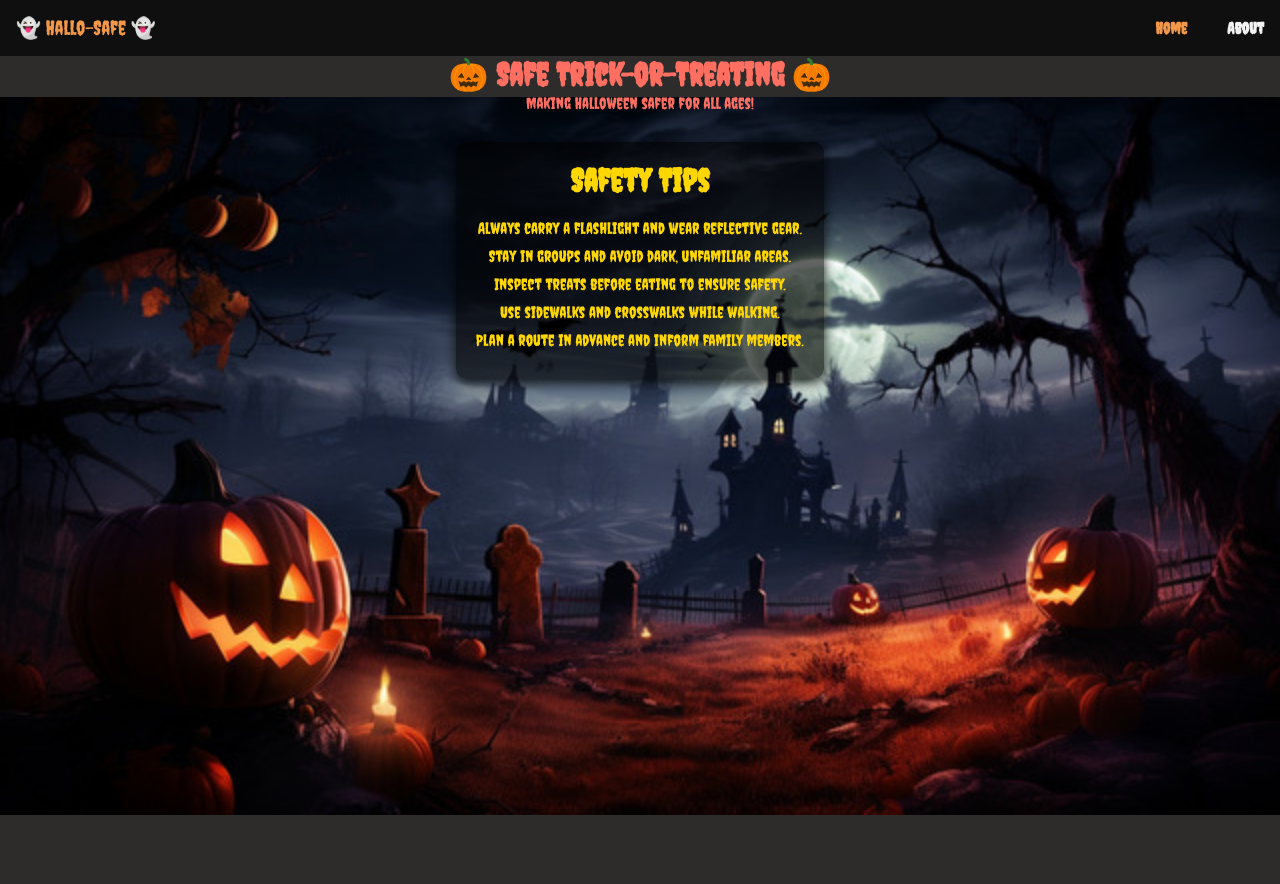
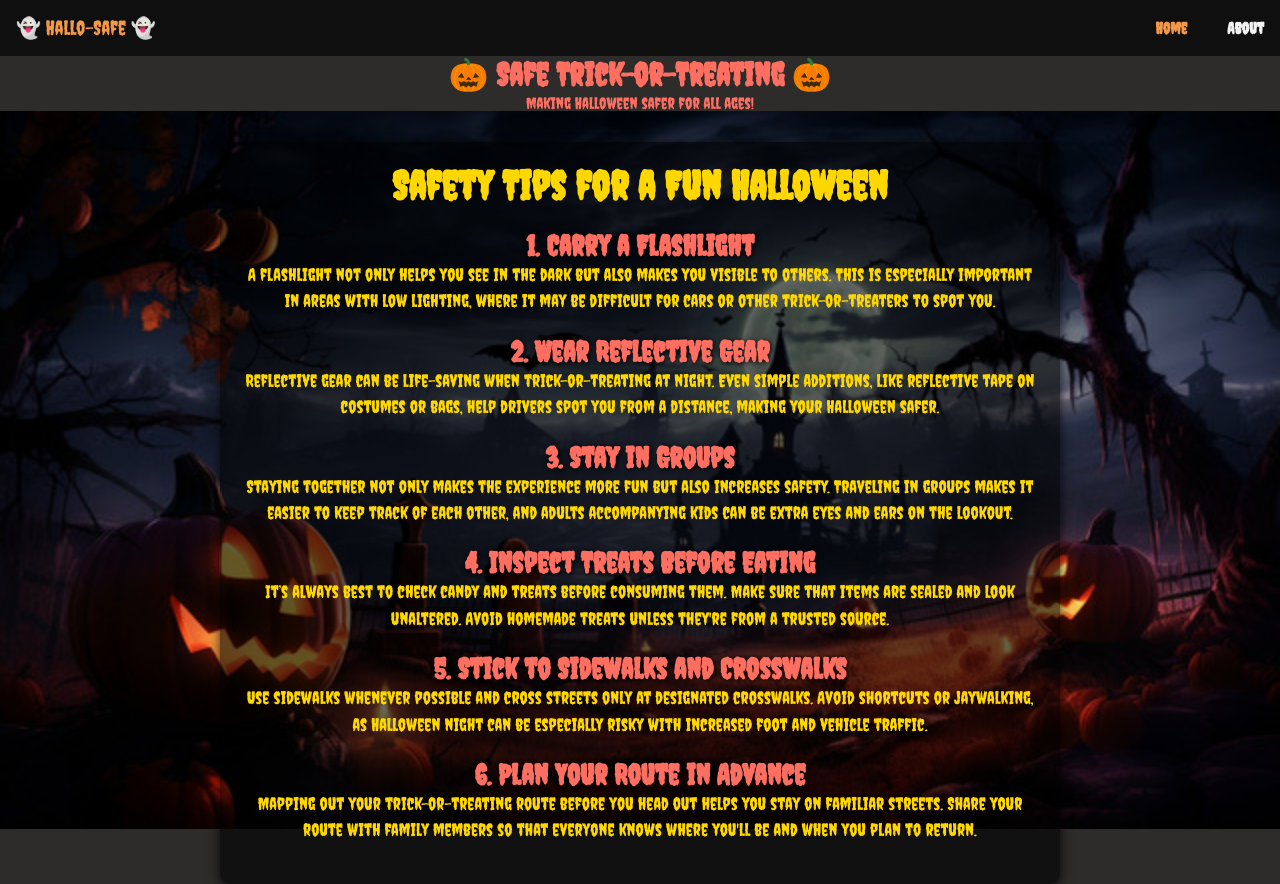
Before and after one commit to Kishan-Kumar-Zalavadia/HackUNT_Hallosafe, a React (Create React App) app in the folder frontend/: page /home in a window 1280 px wide. Before the commit the page ends 856 px from the top, so only its background shows below. Built offline with nearby package versions, Linux system fonts and the light colour scheme.

Commit message:
Modified the home page: Added more content

```diff
--- a/frontend/src/components/Home/Home.css
+++ b/frontend/src/components/Home/Home.css
@@ -20,18 +20,27 @@
   display: inline-block;
   color: #FFD700;
   box-shadow: 0 4px 12px rgba(0, 0, 0, 0.8);
+  max-width: 800px;
+  margin: 0 auto;
 }
 
 .safety-tips h2 {
-  font-size: 2em;
+  font-size: 2.5em;
   margin-bottom: 20px;
 }
 
-.safety-tips ul {
-  list-style: none;
-  padding: 0;
+.tip-section {
+  margin-bottom: 20px;
 }
 
-.safety-tips li {
-  margin: 10px 0;
+.tip-section h3 {
+  font-size: 1.8em;
+  color: #FF6F61;
+  text-shadow: 1px 1px 5px black;
 }
+
+.tip-section p {
+  font-size: 1.1em;
+  color: #FFD700;
+  line-height: 1.5;
+}
--- a/frontend/src/components/Home/Home.js
+++ b/frontend/src/components/Home/Home.js
@@ -8,15 +8,65 @@ function Home() {
         <h1>🎃 Safe Trick-or-Treating 🎃</h1>
         <p>Making Halloween safer for all ages!</p>
       </header>
+
       <section className="safety-tips">
-        <h2>Safety Tips</h2>
-        <ul>
-          <li>Always carry a flashlight and wear reflective gear.</li>
-          <li>Stay in groups and avoid dark, unfamiliar areas.</li>
-          <li>Inspect treats before eating to ensure safety.</li>
-          <li>Use sidewalks and crosswalks while walking.</li>
-          <li>Plan a route in advance and inform family members.</li>
-        </ul>
+        <h2>Safety Tips for a Fun Halloween</h2>
+
+        <div className="tip-section">
+          <h3>1. Carry a Flashlight</h3>
+          <p>
+            A flashlight not only helps you see in the dark but also makes you
+            visible to others. This is especially important in areas with low
+            lighting, where it may be difficult for cars or other
+            trick-or-treaters to spot you.
+          </p>
+        </div>
+
+        <div className="tip-section">
+          <h3>2. Wear Reflective Gear</h3>
+          <p>
+            Reflective gear can be life-saving when trick-or-treating at night.
+            Even simple additions, like reflective tape on costumes or bags,
+            help drivers spot you from a distance, making your Halloween safer.
+          </p>
+        </div>
+
+        <div className="tip-section">
+          <h3>3. Stay in Groups</h3>
+          <p>
+            Staying together not only makes the experience more fun but also
+            increases safety. Traveling in groups makes it easier to keep track
+            of each other, and adults accompanying kids can be extra eyes and
+            ears on the lookout.
+          </p>
+        </div>
+
+        <div className="tip-section">
+          <h3>4. Inspect Treats Before Eating</h3>
+          <p>
+            It’s always best to check candy and treats before consuming them.
+            Make sure that items are sealed and look unaltered. Avoid homemade
+            treats unless they're from a trusted source.
+          </p>
+        </div>
+
+        <div className="tip-section">
+          <h3>5. Stick to Sidewalks and Crosswalks</h3>
+          <p>
+            Use sidewalks whenever possible and cross streets only at designated
+            crosswalks. Avoid shortcuts or jaywalking, as Halloween night can be
+            especially risky with increased foot and vehicle traffic.
+          </p>
+        </div>
+
+        <div className="tip-section">
+          <h3>6. Plan Your Route in Advance</h3>
+          <p>
+            Mapping out your trick-or-treating route before you head out helps
+            you stay on familiar streets. Share your route with family members
+            so that everyone knows where you'll be and when you plan to return.
+          </p>
+        </div>
       </section>
     </div>
   );
```
